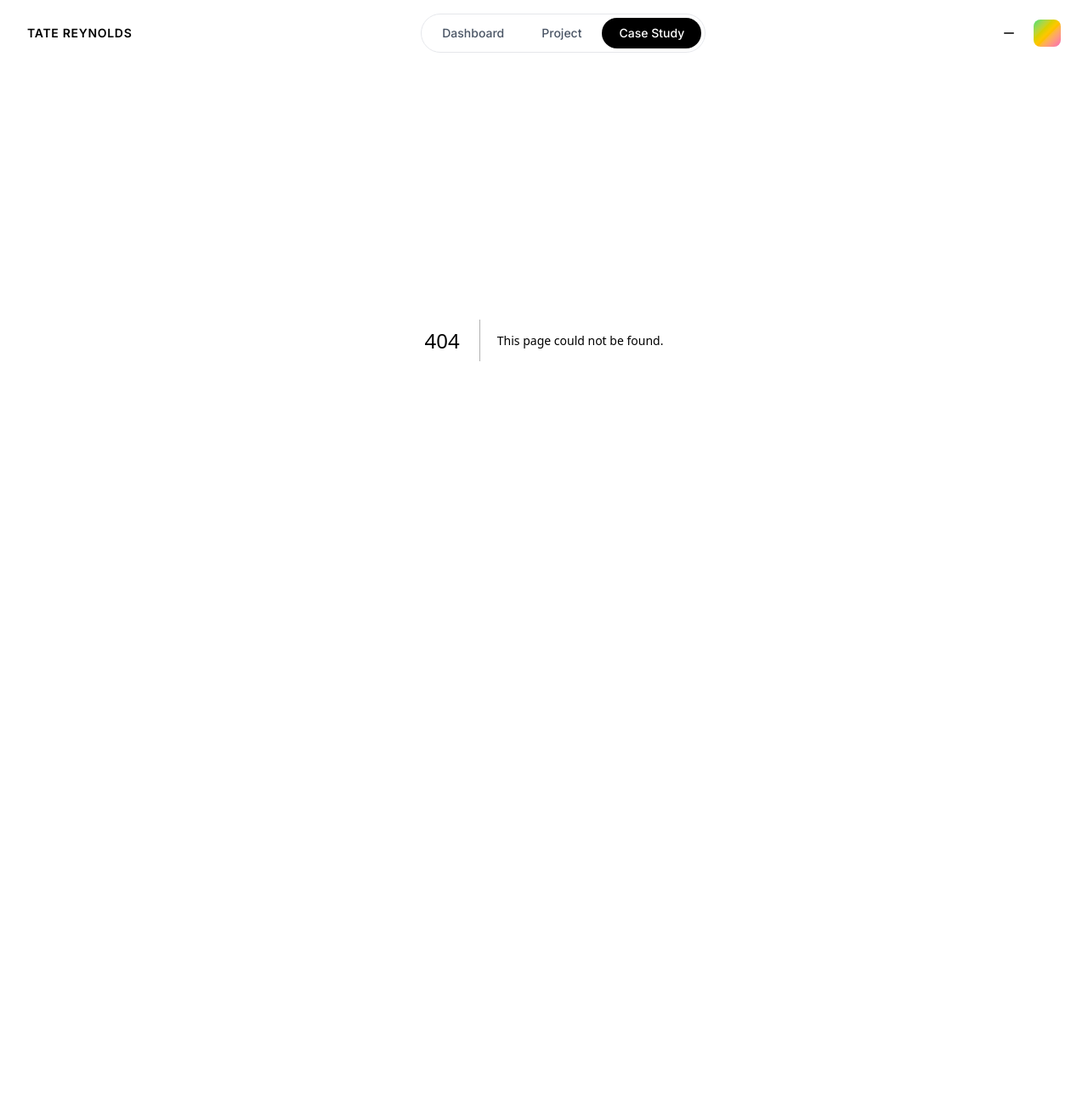
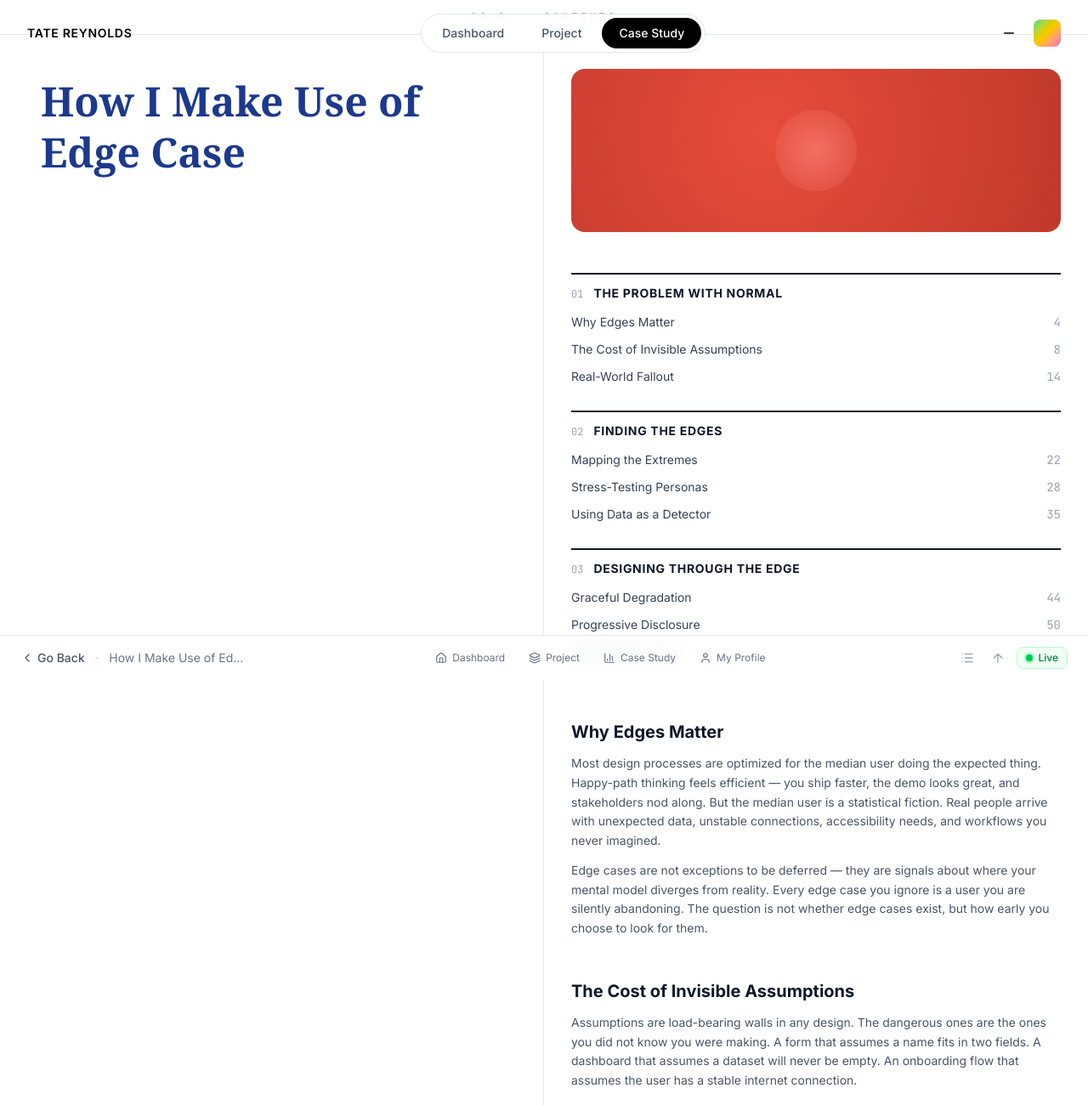
Before and after one commit to TateRCXVII/portfolio, a Next.js app: page /case-study/edge-case in a window 1280 px wide. Before the commit this address had no page. Shown: the top 1300 px of the page at 85% size. Before the commit the page ends 800 px from the top, so only its background shows below. Built offline with nearby package versions, Linux system fonts and the light colour scheme.

Commit message:
feat: add case study reader with split pane layout, TOC navigation, and sticky footer
Co-Authored-By: Claude Sonnet 4.6 <noreply@anthropic.com>

```diff
--- /dev/null
+++ b/src/app/case-study/[slug]/page.tsx
@@ -0,0 +1,144 @@
+"use client";
+
+import { use, useState, useCallback } from "react";
+import { notFound } from "next/navigation";
+import { motion } from "framer-motion";
+import { caseStudies, getCaseStudyBySlug } from "@/data/case-studies";
+import TableOfContents from "@/components/case-study/TableOfContents";
+import StickyFooter from "@/components/shared/StickyFooter";
+import PageTransition from "@/components/shared/PageTransition";
+
+export function generateStaticParams() {
+  return caseStudies.map((cs) => ({ slug: cs.slug }));
+}
+
+export default function CaseStudySlugPage({
+  params,
+}: {
+  params: Promise<{ slug: string }>;
+}) {
+  const { slug } = use(params);
+  const study = getCaseStudyBySlug(slug);
+  if (!study) return notFound();
+
+  const { title, subtitle, bookColor, toc, content } = study;
+
+  const [flashedId, setFlashedId] = useState<string | null>(null);
+
+  const handleNavigate = useCallback((id: string) => {
+    const el = document.getElementById(id);
+    if (el) {
+      el.scrollIntoView({ behavior: "smooth" });
+      setFlashedId(id);
+      setTimeout(() => setFlashedId(null), 800);
+    }
+  }, []);
+
+  return (
+    <PageTransition className="min-h-screen bg-white">
+      {/* Top header bar */}
+      <div className="border-b border-gray-200 py-3 text-center">
+        <p className="text-xs font-mono tracking-[0.3em] text-gray-400">
+          00.0 &nbsp;&nbsp; CONTENTS
+        </p>
+      </div>
+
+      {/* Split pane */}
+      <div className="flex min-h-screen pb-16">
+        {/* Left half */}
+        <motion.div
+          className="w-1/2 border-r border-gray-200 flex flex-col justify-between p-12"
+          initial={{ x: -60, opacity: 0 }}
+          animate={{ x: 0, opacity: 1 }}
+          transition={{ duration: 0.55, ease: "easeOut" }}
+        >
+          <div>
+            <h1
+              style={{ fontFamily: "Georgia, serif" }}
+              className="text-5xl font-bold leading-tight text-blue-900 mb-4"
+            >
+              {title}
+            </h1>
+            {subtitle && (
+              <p
+                style={{ fontFamily: "Georgia, serif" }}
+                className="text-lg italic text-blue-600"
+              >
+                {subtitle}
+              </p>
+            )}
+          </div>
+
+          {/* Decorative element at bottom */}
+          <div className="flex items-end gap-4">
+            <div
+              className="h-1 flex-1 rounded-full"
+              style={{ background: bookColor.spine }}
+            />
+            <div
+              className="h-2 w-8 rounded-full"
+              style={{ background: bookColor.accent }}
+            />
+            <div
+              className="h-1 w-4 rounded-full"
+              style={{ background: bookColor.cover }}
+            />
+          </div>
+        </motion.div>
+
+        {/* Right half */}
+        <div className="w-1/2 overflow-y-auto">
+          {/* Cover art placeholder */}
+          <div
+            className="mx-8 mt-10 mb-6 flex h-48 items-center justify-center rounded-2xl overflow-hidden"
+            style={{
+              background: `radial-gradient(circle at 40% 40%, ${bookColor.cover}, ${bookColor.spine})`,
+            }}
+          >
+            <div
+              className="h-24 w-24 rounded-full opacity-60"
+              style={{
+                background: `radial-gradient(circle, ${bookColor.accent}, transparent)`,
+              }}
+            />
+          </div>
+
+          {/* Table of Contents */}
+          <div className="px-8">
+            <TableOfContents toc={toc} onNavigate={handleNavigate} />
+          </div>
+
+          {/* Content sections */}
+          <div className="px-8 pt-4 pb-20 space-y-12">
+            {content.map((section) => (
+              <div
+                key={section.id}
+                id={section.id}
+                style={{
+                  transition: "background 0.3s ease",
+                  background:
+                    flashedId === section.id
+                      ? "rgba(250, 204, 21, 0.18)"
+                      : "transparent",
+                  borderRadius: 8,
+                  padding: flashedId === section.id ? "12px" : "0",
+                }}
+              >
+                <h2 className="mb-3 text-xl font-bold text-gray-900">
+                  {section.heading}
+                </h2>
+                {section.body.split("\n\n").map((paragraph, i) => (
+                  <p key={i} className="mb-3 text-sm leading-relaxed text-gray-600">
+                    {paragraph}
+                  </p>
+                ))}
+              </div>
+            ))}
+          </div>
+        </div>
+      </div>
+
+      <StickyFooter backHref="/case-study" title={title} />
+    </PageTransition>
+  );
+}
--- /dev/null
+++ b/src/components/case-study/TableOfContents.tsx
@@ -0,0 +1,69 @@
+"use client";
+
+import { useState } from "react";
+import type { CaseStudy } from "@/data/types";
+
+interface TableOfContentsProps {
+  toc: CaseStudy["toc"];
+  onNavigate: (id: string) => void;
+}
+
+export default function TableOfContents({ toc, onNavigate }: TableOfContentsProps) {
+  const [hoveredId, setHoveredId] = useState<string | null>(null);
+
+  return (
+    <div className="py-6">
+      {toc.map((section) => (
+        <div key={section.section} className="mb-6">
+          {/* Section header */}
+          <div className="border-t-2 border-gray-900 pt-3 pb-2">
+            <div className="flex items-baseline gap-3">
+              <span className="text-xs font-mono text-gray-400">{section.section}</span>
+              <span className="text-sm font-bold uppercase tracking-wider text-gray-900">
+                {section.title}
+              </span>
+            </div>
+          </div>
+
+          {/* Subsection rows */}
+          <div>
+            {section.subsections.map((sub) => {
+              const isHovered = hoveredId === sub.id;
+              return (
+                <button
+                  key={sub.id}
+                  onClick={() => onNavigate(sub.id)}
+                  onMouseEnter={() => setHoveredId(sub.id)}
+                  onMouseLeave={() => setHoveredId(null)}
+                  className="flex w-full items-center py-1.5 text-left"
+                  style={{
+                    transform: isHovered ? "translateX(4px)" : "translateX(0)",
+                    transition: "transform 0.2s ease",
+                  }}
+                >
+                  {/* Title */}
+                  <span className="text-sm text-gray-700 shrink-0">{sub.title}</span>
+
+                  {/* Dotted leader line */}
+                  <span
+                    className="mx-2 flex-1 border-b border-dotted border-gray-400"
+                    style={{
+                      opacity: isHovered ? 1 : 0,
+                      transition: "opacity 0.2s ease",
+                    }}
+                  />
+                  {!isHovered && <span className="flex-1" />}
+
+                  {/* Page number */}
+                  <span className="text-sm font-mono text-gray-400 shrink-0 ml-2">
+                    {sub.page}
+                  </span>
+                </button>
+              );
+            })}
+          </div>
+        </div>
+      ))}
+    </div>
+  );
+}
```
